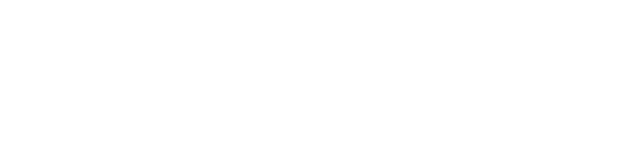
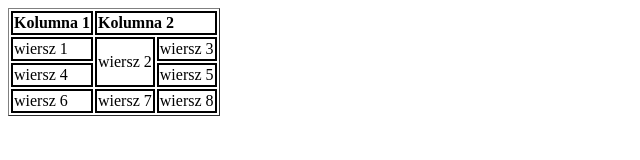
Before and after one commit to krawiecpat/tabela2-html, a plain HTML site: page index.html in a window 1280 px wide. Shown: the whole page, without its empty margins (0-640 px from the left). Drawn offline with Linux system fonts and the light colour scheme.

Commit message:
tabela2 koniec

```diff
--- a/index.html
+++ b/index.html
@@ -7,6 +7,23 @@
     <title>Document</title>
 </head>
 <body>
+    <style> td{border:1px solid black;}</style>
+    <table>
+        <style> td{border:2px solid black;}</style>
+        <table border="1>"
 
+        <tr>
+            <td><b>Kolumna 1</b></td> <td colspan="2"><b>Kolumna 2</b></td>
+        </tr>
+        <tr>
+            <td>wiersz 1</td> <td rowspan="2">wiersz 2</td> <td>wiersz 3</td>
+        </tr>
+        <tr>
+            <td>wiersz 4</td> <td>wiersz 5</td>
+        </tr>
+        <tr>
+            <td>wiersz 6</td> <td>wiersz 7</td> <td>wiersz 8</td>
+        </tr>
+        </table>
 </body>
 </html>
```
